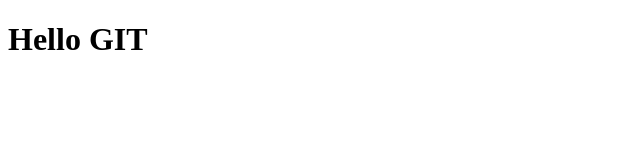
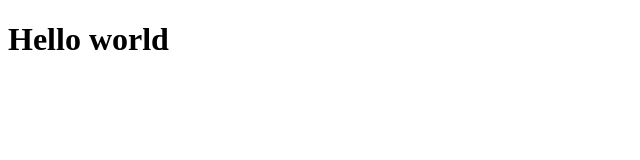
Before and after one commit to mateuszreliga/git-course-4, a plain HTML site: page index.html in a window 1280 px wide. Shown: the full height of the page, 0-640 px from the left. Drawn offline with Linux system fonts and the light colour scheme.

Commit message:
git world added to index.html

```diff
--- a/index.html
+++ b/index.html
@@ -6,6 +6,6 @@
     <title>isa GIT course 4</title>
 </head>
 <body>
-    <h1> Hello GIT </h1>
+    <h1> Hello world </h1>
 </body>
 </html>
```
